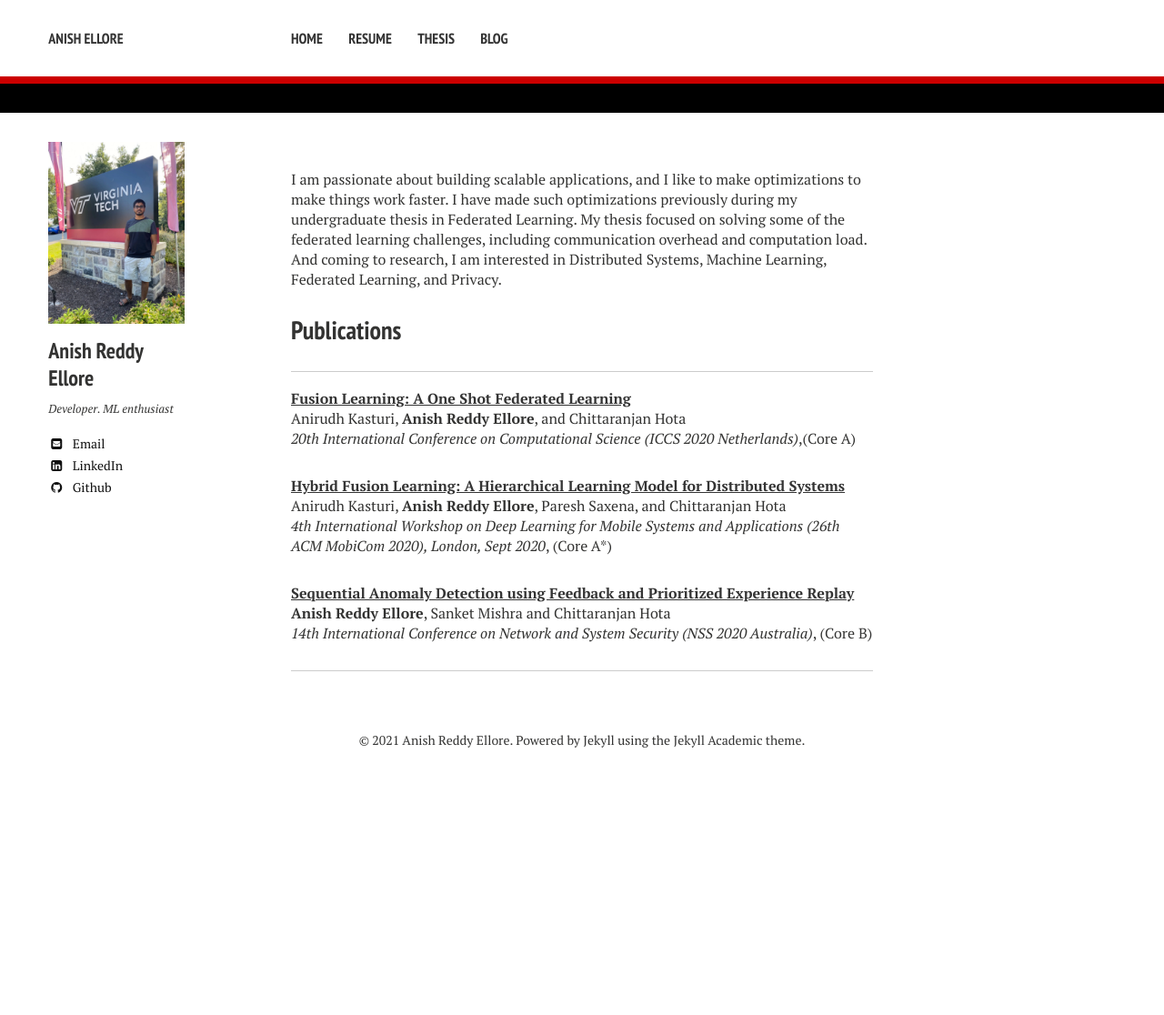
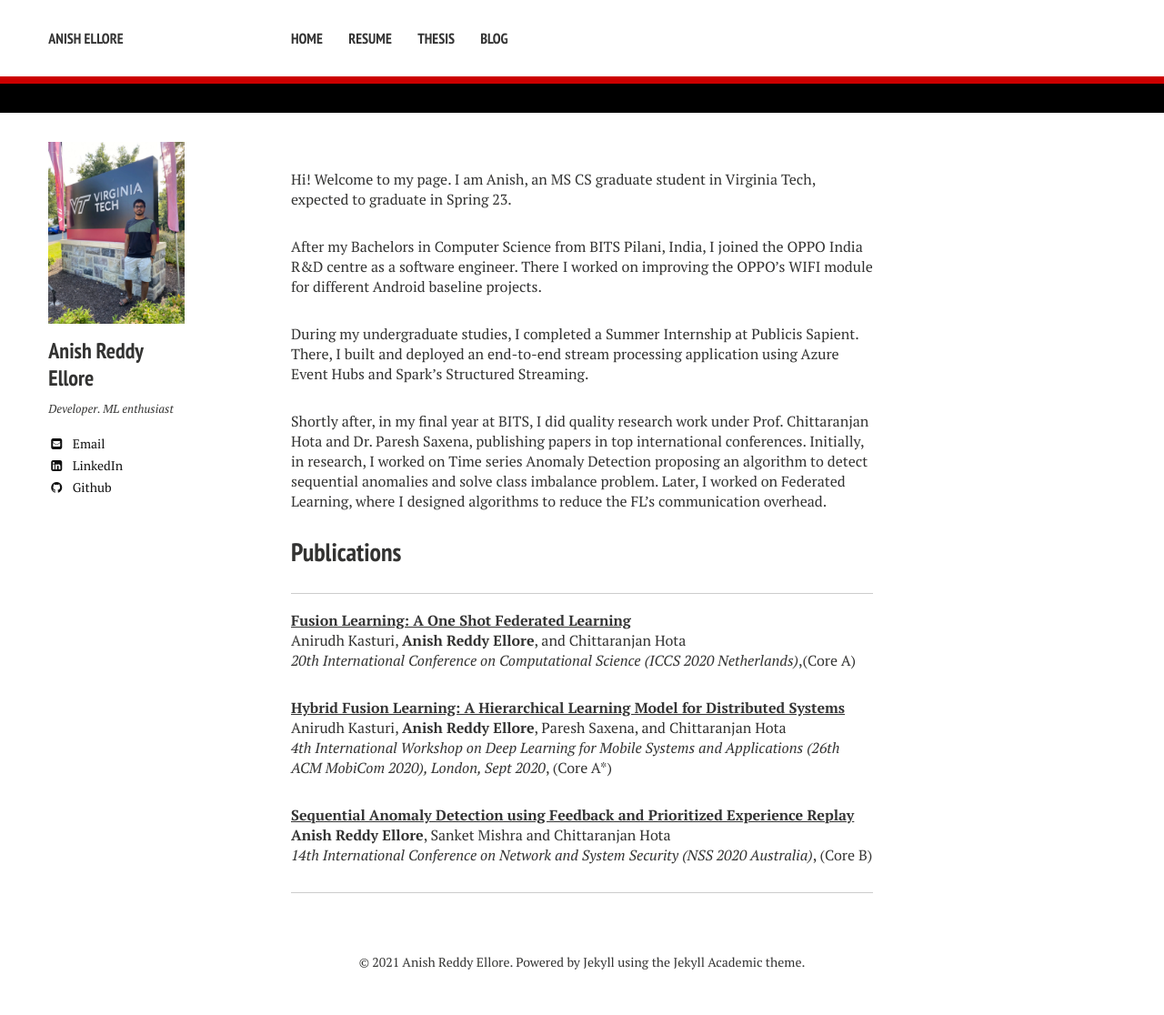
Before and after one commit to AnishEllore/anishellore.github.io, a Jekyll site: the page built from index.md, in a window 1280 px wide. Shown: the whole page at 91% size. Built offline with Jekyll 4.4.1, drawn with Linux system fonts in a browser that asks for light colours; nearby versions of some CDN libraries; before the commit the page ends 900 px from its top, so only the background shows below that.

Commit message:
Update index.md

```diff
--- a/index.md
+++ b/index.md
@@ -2,7 +2,14 @@
 layout: page
 excerpt: "Anish Ellore's personal website"
 ---
-I am passionate about building scalable applications, and I like to make optimizations to make things work faster. I have made such optimizations previously during my undergraduate thesis in Federated Learning. My thesis focused on solving some of the federated learning challenges, including communication overhead and computation load. And coming to research, I am interested in Distributed Systems, Machine Learning, Federated Learning, and Privacy.
+Hi! Welcome to my page.
+I am Anish, an MS CS graduate student in Virginia Tech, expected to graduate in Spring 23.
+
+After my Bachelors in Computer Science from BITS Pilani, India, I joined the OPPO India R&D centre as a software engineer. There I worked on improving the OPPO's WIFI module for different Android baseline projects.
+
+During my undergraduate studies, I completed a Summer Internship at Publicis Sapient. There, I built and deployed an end-to-end stream processing application using Azure Event Hubs and Spark's Structured Streaming.
+
+Shortly after, in my final year at BITS, I did quality research work under Prof. Chittaranjan Hota and Dr. Paresh Saxena, publishing papers in top international conferences. Initially, in research, I worked on Time series Anomaly Detection proposing an algorithm to detect sequential anomalies and solve class imbalance problem. Later, I worked on Federated Learning, where I designed algorithms to reduce the FL's communication overhead.
 ## Publications
 ----
 
```
